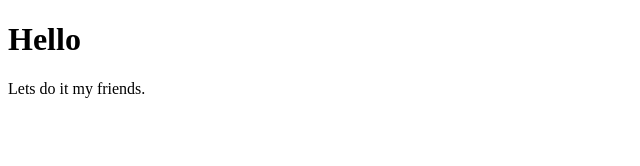
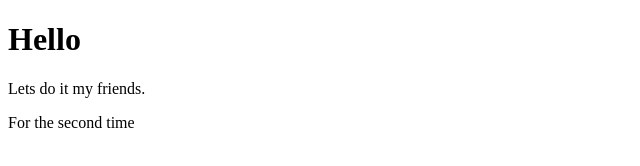
Before and after one commit to lavakush07/ADV-GIT1, a plain HTML site: page index.html in a window 1280 px wide. Shown: the whole page, without its empty margins (0-640 px from the left). Drawn offline with Linux system fonts and the light colour scheme.

Commit message:
Second commit

```diff
--- a/index.html
+++ b/index.html
@@ -7,6 +7,7 @@
                                                   <h1>Hello</h1>
 
    <p>Lets do it my friends.</p>
+   <p>For the second time</p>
 </head>
 <body>
 
```
